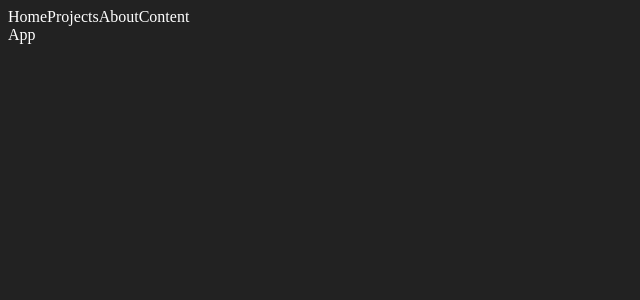
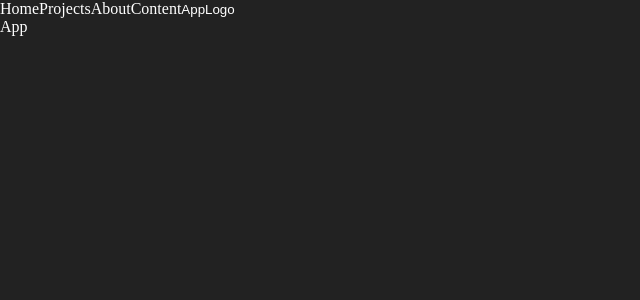
Before and after one commit to EndlessCod1ng/portfolio, a React app: page / in a window 1280 px wide. Shown: the top 300 px of the page, without its empty margins (0-640 px from the left). Built offline with nearby package versions, Linux system fonts and the light colour scheme; the HTML template or start-up script is replaced by a standard one.

Commit message:
ch ABnt,cr ALg

```diff
--- a/package.json
+++ b/package.json
@@ -10,6 +10,7 @@
     "preview": "vite preview"
   },
   "dependencies": {
+    "classnames": "^2.5.1",
     "react": "^19.2.4",
     "react-dom": "^19.2.4",
     "react-router": "^7.13.2"
--- a/src/app/App.tsx
+++ b/src/app/App.tsx
@@ -1,4 +1,5 @@
 import { Header } from "@/widgets/Header"
+import { useState } from "react"
 
 interface AppProps {
   className?: string
@@ -6,9 +7,10 @@ interface AppProps {
 export const App = (
   { className }: AppProps
 ) => {
+  const [theme, setTheme] = useState<"light" | "dark">("dark")
   return (
-    <div className={`
-      ${className ? className : undefined}
+    <div className={`app app_theme_${theme}
+      ${className ? className : ""}
     `}>
       <Header />
       <div>App</div>
--- a/src/app/styles/index.css
+++ b/src/app/styles/index.css
@@ -1,4 +1,10 @@
-body {
-  background: #222;
+@import url("./reset.scss");
+@import url("./themes/dark.scss");
+@import url("./themes/light.scss");
+
+body, .app {
+  background: var(--bg-color);
   color: #fff;
+  width: 100%;
+  min-height: 100vh;
 }
--- /dev/null
+++ b/src/app/styles/reset.scss
@@ -0,0 +1,7 @@
+*,
+:before,
+:after {
+  margin: 0;
+  padding: 0;
+  box-sizing: border-box;
+}
--- /dev/null
+++ b/src/app/styles/themes/dark.scss
@@ -0,0 +1,6 @@
+.app_theme_dark {
+  --bg-color: #222;
+  --bg-inverted-color: #fff;
+  --primary-color: #fff;
+  --inverted-primary-color: #222;
+}
--- /dev/null
+++ b/src/app/styles/themes/light.scss
@@ -0,0 +1,6 @@
+.app_theme_light {
+  --bg: #fff;
+  --bg-inverted: #222;
+  --primary-color: #222;
+  --inverted-primary-color: #fff;
+}
--- a/src/pages/HomePage/ui/HomePage.tsx
+++ b/src/pages/HomePage/ui/HomePage.tsx
@@ -6,7 +6,7 @@ const HomePage = (
 ) => {
   return (
     <div className={`
-      ${className ? className : undefined}
+      ${className ? className : ""}
     `}>
       <div>HomePage</div>
     </div>
--- a/src/shared/ui/AppButton/AppButton.module.scss
+++ b/src/shared/ui/AppButton/AppButton.module.scss
@@ -0,0 +1,9 @@
+.appButton {
+  cursor: pointer;
+  &.clear {
+    border: none;
+    outline: none;
+    background: none;
+    color: inherit;
+  }
+}
--- a/src/shared/ui/AppButton/AppButton.tsx
+++ b/src/shared/ui/AppButton/AppButton.tsx
@@ -1,14 +1,24 @@
-interface AppButtonProps {
+import type { ButtonHTMLAttributes, ReactNode } from "react"
+import cn from "classnames"
+import s from "./AppButton.module.scss"
+
+type AppButtonVariant = "clear"
+type AppButtonColorType = "primary"
+
+interface AppButtonProps extends ButtonHTMLAttributes<HTMLButtonElement> {
+  children: ReactNode
+  variant?: AppButtonVariant
+  colorType?: AppButtonColorType
   className?: string
 }
+
 export const AppButton = (
-  { className }: AppButtonProps
+  { children, variant = "clear", colorType = "primary", className }: AppButtonProps
 ) => {
   return (
-    <div className={`
-      ${className ? className : ""}
-    `}>
-      <div>AppButton</div>
-    </div>
+    <button className={cn(s.appButton, s[variant], s[colorType], className
+    )}>
+      {children}
+    </button>
   )
 }
--- /dev/null
+++ b/src/shared/ui/AppLogo/AppLogo.tsx
@@ -0,0 +1,9 @@
+import { AppButton } from "../AppButton/AppButton"
+
+export const AppLogo = () => {
+  return (
+    <AppButton>
+      <div>AppLogo</div>
+    </AppButton>
+  )
+}
--- a/src/widgets/Header/ui/Header.tsx
+++ b/src/widgets/Header/ui/Header.tsx
@@ -1,5 +1,6 @@
 import { routeConfig } from "@/shared/config/routeConfig"
 import s from "./Header.module.scss"
+import { AppLogo } from "@/shared/ui/AppLogo/AppLogo"
 
 interface HeaderProps {
   className?: string
@@ -10,6 +11,7 @@ export const Header = (
   return (
     <div className={`${s.header} ${className ? className : ""}`}>
       {routeConfig.map(r => <div key={r.name}>{r.name}</div>)}
+      <AppLogo />
     </div>
   )
 }
```
Also changed, not shown: 1 other file (tests, documents, lock files or other folders).
